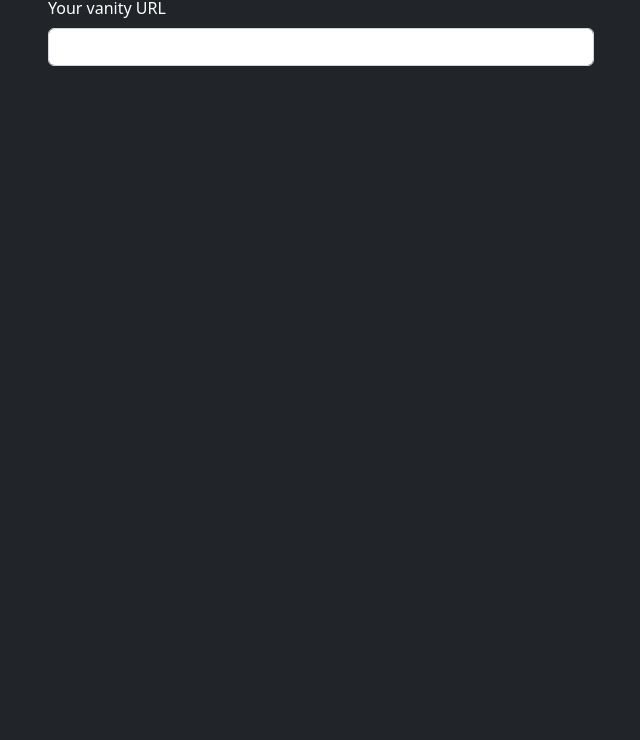
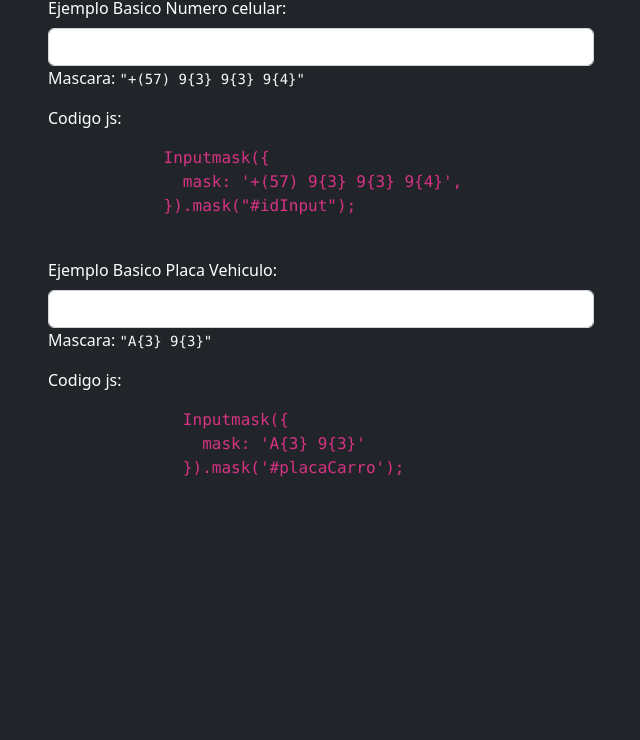
Before and after one commit to LeonardoMercado/estudio_imask, a website: page index.html in a window 1280 px wide. Shown: the part 60-800 px from the top of the page, without its empty margins (319-959 px from the left). Drawn offline with nearby package versions, Linux system fonts and the light colour scheme.

Commit message:
Se desarrolla dos ejercicios basicos usando la libreria

```diff
--- a/index.html
+++ b/index.html
@@ -8,15 +8,56 @@
   <link href="https://cdn.jsdelivr.net/npm/bootstrap@5.2.3/dist/css/bootstrap.min.css" rel="stylesheet" integrity="sha384-rbsA2VBKQhggwzxH7pPCaAqO46MgnOM80zW1RWuH61DGLwZJEdK2Kadq2F9CUG65" crossorigin="anonymous">
 </head>
 <body class="bg-dark text-white">
-  <h1 class="text-center">Uso de la <a href="https://imask.js.org/" target="_blank">Libreria Imask</a></h1>
+  <h1 class="text-center">Uso de la <a href="https://github.com/RobinHerbots/Inputmask" target="_blank">Libreria inputmask</a></h1>
 
   <div class="container mt-10">
     <div class="row">
       <div class="col-3"></div>
       <div class="col-6">
-        <label for="basico" class="form-label">Your vanity URL</label>
-        <div class="input-group mb-3">
-          <input type="text" class="form-control" id="basico">
+        <label for="numeroCelular" class="form-label">Ejemplo Basico Numero celular: </label>
+        <!-- Ejemplo Numero Celular -->
+        <div class="input-group">
+          <input type="text" class="form-control" id="numeroCelular" autocomplete="off">
+        </div>
+        <div class="text-light">
+          Mascara: <pre class="d-inline">"+(57) 9{3} 9{3} 9{4}"</pre>
+        </div>
+        <div class="mt-3">
+          <p>Codigo js: </p>
+          <code>
+            <pre class="fs-6">
+            Inputmask({
+              mask: '+(57) 9{3} 9{3} 9{4}',
+            }).mask("#idInput");
+            </pre>
+          </code>
+        </div>
+      </div>
+      <div class="col-3"></div>
+    </div>
+  </div>
+
+  <div class="container mt-10">
+    <div class="row">
+      <div class="col-3"></div>
+      <div class="col-6">
+        <label for="placaCarro" class="form-label">Ejemplo Basico Placa Vehiculo: </label>
+        <!-- Ejemplo Placa Carro -->
+        <div class="input-group">
+          <input type="text" class="form-control" id="placaCarro" autocomplete="off">
+        </div>
+        <div class="text-light">
+          Mascara: <pre class="d-inline">"A{3} 9{3}"</pre>
+        </div>
+        <div class="mt-3">
+          <p>Codigo js: </p>
+          <code>
+            <pre class="fs-6">
+              Inputmask({
+                mask: 'A{3} 9{3}'
+              }).mask('#placaCarro');
+            </pre>
+          </code>
         </div>
       </div>
       <div class="col-3"></div>
--- a/js/script.js
+++ b/js/script.js
@@ -1,5 +1,11 @@
+
+
 $(document).ready(function(){
   Inputmask({
-    "mask" : "99/99/9999"
-  }).mask("#basico");
+    mask: '+(57) 9{3} 9{3} 9{4}',
+  }).mask("#numeroCelular");
+
+  Inputmask({
+    mask: 'A{3} 9{3}'
+  }).mask('#placaCarro');
 });
```
